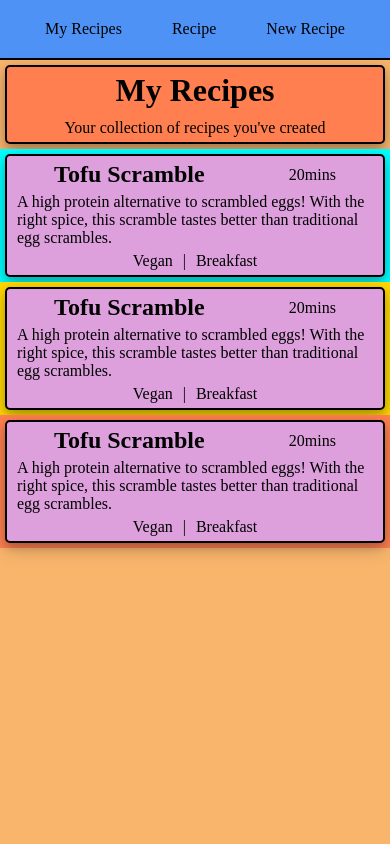
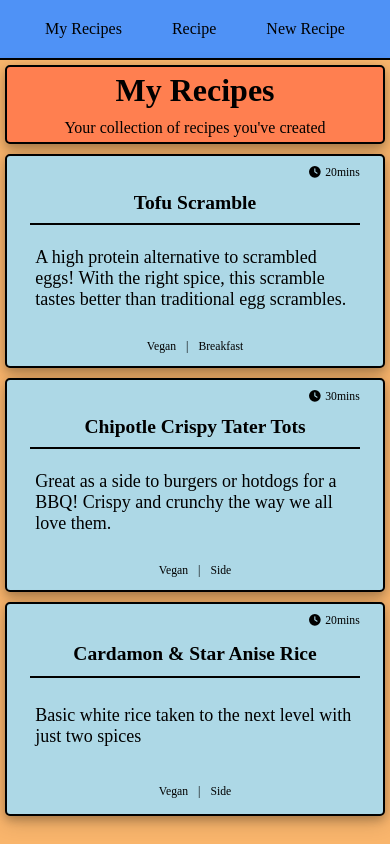
Before and after one commit to biggersmatt/jumptorecipe, a React (Create React App) app: page /myrecipes in a window 390 px wide. Built offline with nearby package versions, Linux system fonts and the light colour scheme.

Commit message:
Finishes adjusting myrecipe responsive design

```diff
--- a/src/App.css
+++ b/src/App.css
@@ -123,6 +123,9 @@ a:hover {
   padding: 0 5px;
 }
 /* Font Sizes */
+/* .font-2vw {
+  font-size: 2vw;
+} */
 .font-3vw {
   font-size: 3vw;
 }
@@ -137,6 +140,9 @@ a:hover {
 }
 /***************** Font Sizes / iPad ******************/
 @media (min-width: 820px) {
+  .font-2vw {
+    /* font-size: 24.6px; */
+  }
   .font-3vw {
     font-size: 24.6px;
   }
--- a/src/components/MyRecipes/myrecipes.css
+++ b/src/components/MyRecipes/myrecipes.css
@@ -1,10 +1,19 @@
-.list-wrapper {
-  width: 100%;
+.item {
+  height: 200px;
+}
+.item-description {
+  font-size: 18px;
 }
 /*************** iPad ****************/
 @media (min-width: 820px) {
   .item-wrapper {
     flex: 0 0 calc(50% - 10px);
+  }
+  .item-description {
+    font-size: 20px;
+  }
+  .item {
+    height: 250px;
   }
 }
 /*************** Desktop ****************/
@@ -12,4 +21,10 @@
   .item-wrapper {
     flex: 0 0 calc(33.333333% - 10px);
   }
+  .item-description {
+    font-size: 22px;
+  }
+  .item {
+    height: 300px;
+  }
 }
--- a/src/components/Recipe/recipe.css
+++ b/src/components/Recipe/recipe.css
@@ -8,6 +8,18 @@
   flex-direction: column;
   max-width: 1600px;
 }
+
+/* Font Sizes */
+.font-10 {
+  font-size: 100%;
+}
+.font-8 {
+  font-size: 8%;
+}
+.font-6 {
+  font-size: 6%;
+}
+
 /*************** Desktop ****************/
 @media (min-width: 1200px) {
   .details {
--- a/src/pages/MyRecipes.jsx
+++ b/src/pages/MyRecipes.jsx
@@ -1,5 +1,8 @@
 // import List from "../components/MyRecipes/List";
 // import Header from "../components/MyRecipes/Header";
+
+import { FontAwesomeIcon } from '@fortawesome/react-fontawesome';
+import { faClock } from '@fortawesome/free-solid-svg-icons';
 import '../components/MyRecipes/myrecipes.css';
 
 export default function MyRecipes() {
@@ -13,65 +16,82 @@ export default function MyRecipes() {
           <p className='padding'>Your collection of recipes you've created</p>
         </div>
       </div>
-
       {/* List Wrapper */}
-      <div className="white list-wrapper flex align-center wrap">
+      <div className="flex align-center wrap">
         {/* Item Wrapper */}
-        <div className="aqua item-wrapper width-100 padding">
+        <div className="item-wrapper width-100 padding">
           {/* Item */}
-          <div className="plum border radius padding shadow">
-            <div className='flex space-around align-center flex-grow-1'>
-              <h2>Tofu Scramble</h2>
-              <p>20mins</p>
+          <div className="lightblue item flex column align-center border radius padding shadow">
+            {/* Top */}
+            <div className='flex flex-end width-90'>
+              <FontAwesomeIcon icon={faClock} className='font-3vw padding' />
+              <p className='font-3vw padding-updown'>20mins</p>
             </div>
-            <div className='flex'>
-              <p className="padding">A high protein alternative to scrambled eggs! With the right spice, this scramble tastes better than traditional egg scrambles.</p>
+            <div className='flex flex-grow-1 justify-center align-center width-90 border-bottom'>
+              <h2 className='font-5vw'>Tofu Scramble</h2>
             </div>
+            {/* Middle */}
+            <div className='flex align-center flex-grow-2 width-90'>
+              <p className="item-description padding">A high protein alternative to scrambled eggs! With the right spice, this scramble tastes better than traditional egg scrambles.</p>
+            </div>
+            {/* Bottoms */}
             <div className='flex space-around align-center flex-grow-1'>
               <div className='flex'>
-                <p className='padding-sides'>Vegan</p>
-                <p className='padding-sides'>|</p>
-                <p className='padding-sides'>Breakfast</p>
+                <p className='font-3vw padding-sides'>Vegan</p>
+                <p className='font-3vw padding-sides'>|</p>
+                <p className='font-3vw padding-sides'>Breakfast</p>
               </div>
             </div>
           </div>
         </div>
         {/* Item Wrapper */}
-        <div className="gold item-wrapper width-100 padding">
+        <div className="item-wrapper width-100 padding">
           {/* Item */}
-          <div className="plum border radius padding shadow">
-            <div className='flex space-around align-center flex-grow-1'>
-              <h2>Tofu Scramble</h2>
-              <p>20mins</p>
+          <div className="lightblue item flex column align-center border radius padding shadow">
+            {/* Top */}
+            <div className='flex flex-end width-90'>
+              <FontAwesomeIcon icon={faClock} className='font-3vw padding' />
+              <p className='font-3vw padding-updown'>30mins</p>
             </div>
-            <div className='flex'>
-              <p className="padding">A high protein alternative to scrambled eggs! With the right spice, this scramble tastes better than traditional egg scrambles.</p>
+            <div className='flex flex-grow-1 justify-center align-center width-90 border-bottom'>
+              <h2 className='font-5vw'>Chipotle Crispy Tater Tots</h2>
             </div>
+            {/* Middle */}
+            <div className='flex align-center flex-grow-2 width-90'>
+              <p className="item-description padding">Great as a side to burgers or hotdogs for a BBQ! Crispy and crunchy the way we all love them.</p>
+            </div>
+            {/* Bottoms */}
             <div className='flex space-around align-center flex-grow-1'>
               <div className='flex'>
-                <p className='padding-sides'>Vegan</p>
-                <p className='padding-sides'>|</p>
-                <p className='padding-sides'>Breakfast</p>
+                <p className='font-3vw padding-sides'>Vegan</p>
+                <p className='font-3vw padding-sides'>|</p>
+                <p className='font-3vw padding-sides'>Side</p>
               </div>
             </div>
           </div>
         </div>
         {/* Item Wrapper */}
-        <div className="coral item-wrapper width-100 padding">
+        <div className="item-wrapper width-100 padding">
           {/* Item */}
-          <div className="plum border radius padding shadow">
-            <div className='flex space-around align-center flex-grow-1'>
-              <h2>Tofu Scramble</h2>
-              <p>20mins</p>
+          <div className="lightblue item flex column align-center border radius padding shadow">
+            {/* Top */}
+            <div className='flex flex-end width-90'>
+              <FontAwesomeIcon icon={faClock} className='font-3vw padding' />
+              <p className='font-3vw padding-updown'>20mins</p>
             </div>
-            <div className='flex'>
-              <p className="padding">A high protein alternative to scrambled eggs! With the right spice, this scramble tastes better than traditional egg scrambles.</p>
+            <div className='flex flex-grow-1 justify-center align-center width-90 border-bottom'>
+              <h2 className='font-5vw'>Cardamon & Star Anise Rice</h2>
             </div>
+            {/* Middle */}
+            <div className='flex align-center flex-grow-2 width-90'>
+              <p className="item-description padding">Basic white rice taken to the next level with just two spices</p>
+            </div>
+            {/* Bottoms */}
             <div className='flex space-around align-center flex-grow-1'>
               <div className='flex'>
-                <p className='padding-sides'>Vegan</p>
-                <p className='padding-sides'>|</p>
-                <p className='padding-sides'>Breakfast</p>
+                <p className='font-3vw padding-sides'>Vegan</p>
+                <p className='font-3vw padding-sides'>|</p>
+                <p className='font-3vw padding-sides'>Side</p>
               </div>
             </div>
           </div>
```
